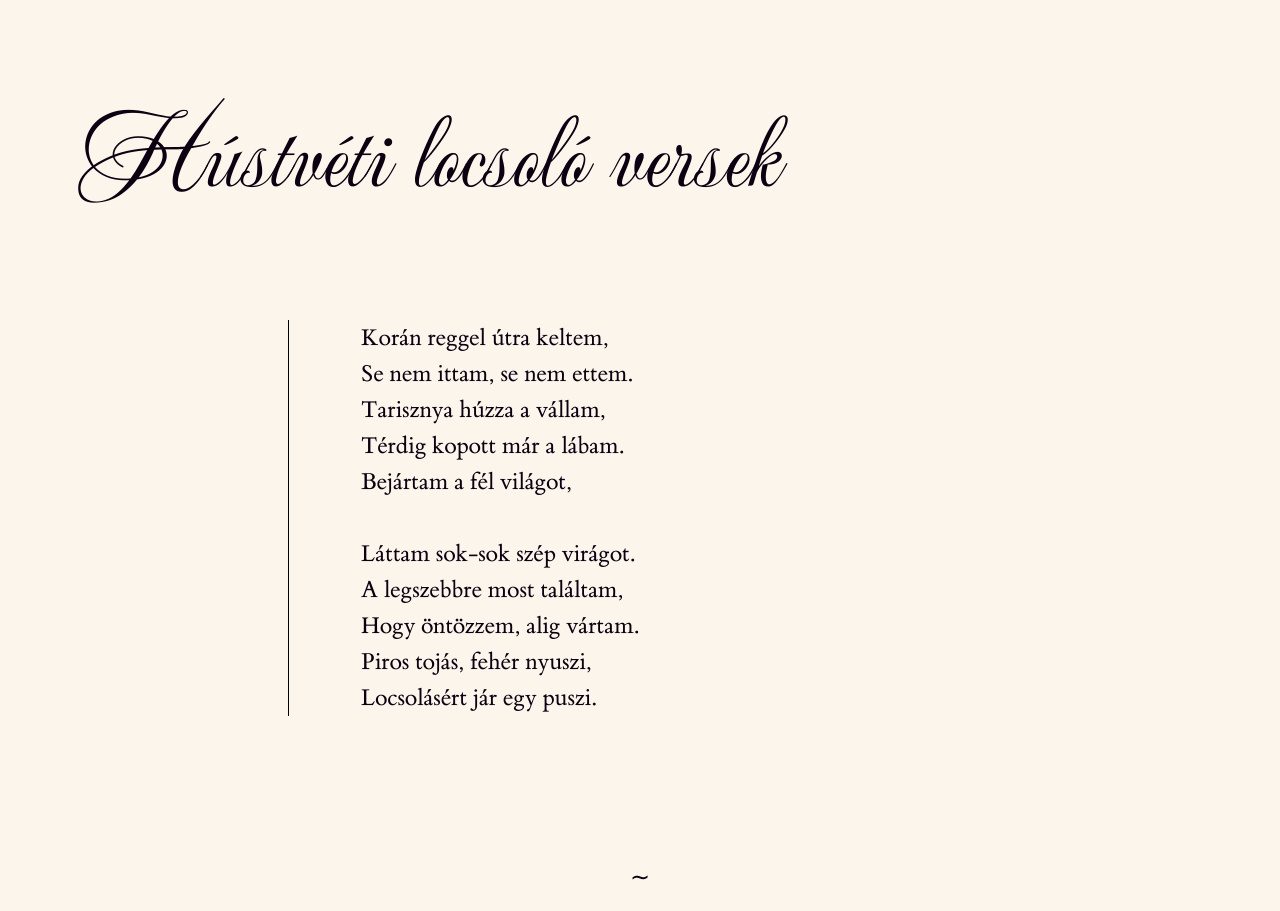
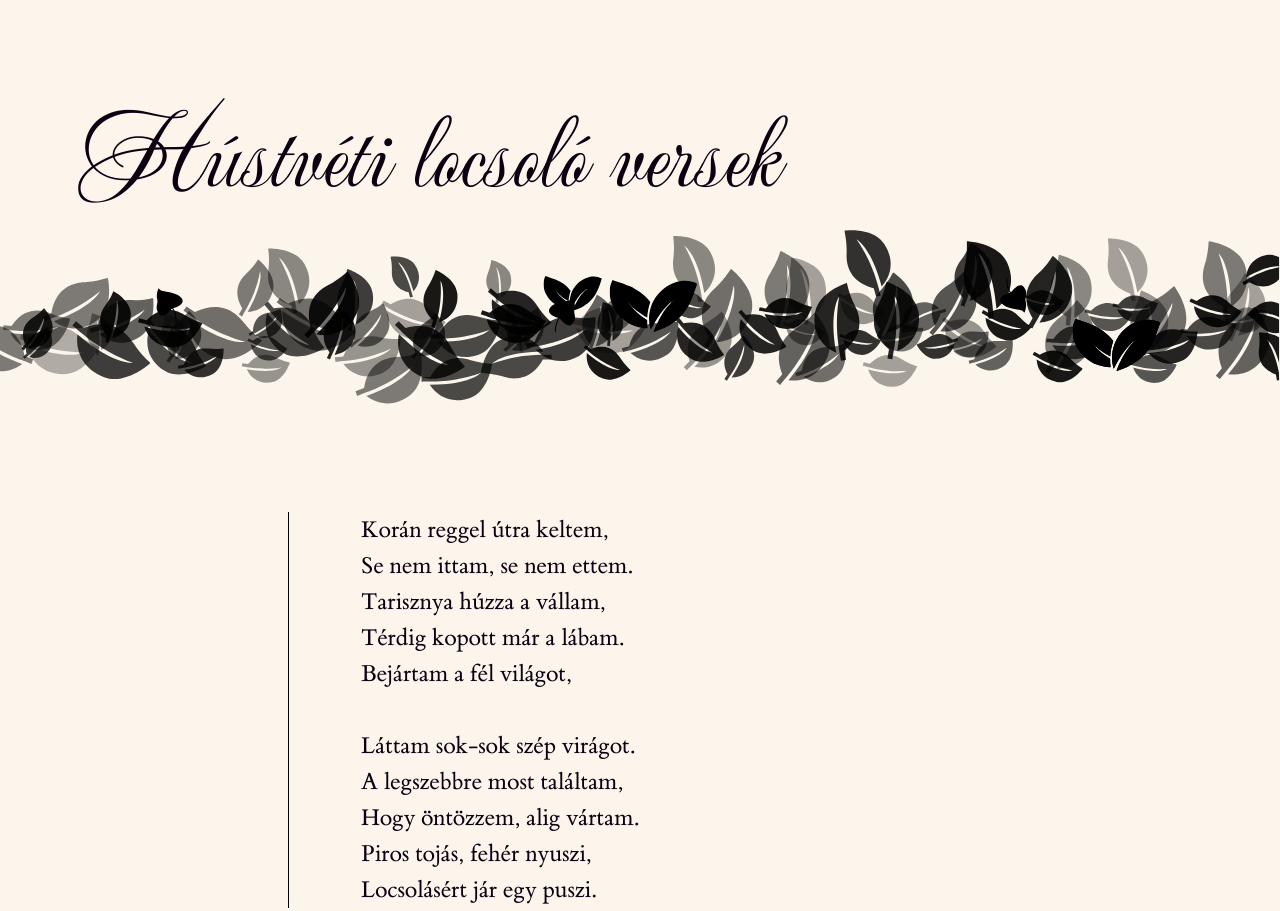
Before and after one commit to karesztrk/easter-poems, a website: page index.html in a window 1280 px wide. Shown: the top 911 px of the page. Drawn offline with Linux system fonts and the light colour scheme.

Commit message:
Banner image

```diff
--- a/index.html
+++ b/index.html
@@ -5,13 +5,27 @@
     <meta name="viewport" content="width=device-width" />
     <title>Húsvéti locsoló versek</title>
     <link rel="stylesheet" href="styles/global.css" />
+    <link rel="icon" href="favicon.ico" sizes="32x32" />
+    <link rel="icon" href="favicon.svg" type="image/svg+xml" />
   </head>
 
   <body>
     <header></header>
     <main>
-      <h1>Hústvéti locsoló versek</h1>
+      <hgroup>
+        <h1>Hústvéti locsoló versek</h1>
 
+        <svg
+          width="658"
+          height="96"
+          viewBox="0 0 658 96"
+          fill="none"
+          xmlns="http://www.w3.org/2000/svg"
+          role="presentation"
+        >
+          <use href="/leaves.svg#leaves"></use>
+        </svg>
+      </hgroup>
       <section>
         <article>
           <pre>
--- a/styles/global.css
+++ b/styles/global.css
@@ -48,6 +48,8 @@
   --space-2xl: clamp(5rem, 4.5909rem + 1.8182vw, 6rem);
   /* Space 3xl: 120px → 144px */
   --space-3xl: clamp(7.5rem, 6.8864rem + 2.7273vw, 9rem);
+
+  --space-banner: clamp(3.125rem, 15cqi, 20rem);
 
   /* One-up pairs */
   /* Space 3xs-2xs: 5px → 12px */
@@ -128,6 +130,23 @@
   body > footer {
     padding-block: var(--inner-space, var(--space-s));
     margin-block: var(--outer-space, 0);
+  }
+
+  hgroup {
+    grid-column: full;
+    display: grid;
+    grid-template-columns: subgrid;
+
+    h1 {
+      grid-column: content;
+    }
+
+    svg[role="presentation"] {
+      grid-column: full;
+      height: var(--space-banner);
+      width: 100%;
+      color: CanvasText;
+    }
   }
 }
 
@@ -238,27 +257,11 @@
 
 @layer components {
   article {
-    anchor-scope: --article;
-    anchor-name: --article;
-
     footer {
-      /* background: CanvasText; */
-      /* color: Canvas; */
-      /* border-radius: 8px; */
-
       ul {
         margin: 0;
         padding-inline: var(--space-s);
         padding-block: var(--space-3xs);
-      }
-    }
-
-    @container main (width > 100ch) {
-      & > footer {
-        position: absolute;
-        position-anchor: --article;
-        position-area: right;
-        margin: 0;
       }
     }
   }
```
Also changed, not shown: favicon.ico (added), favicon.svg (added), leaves.svg (added).
